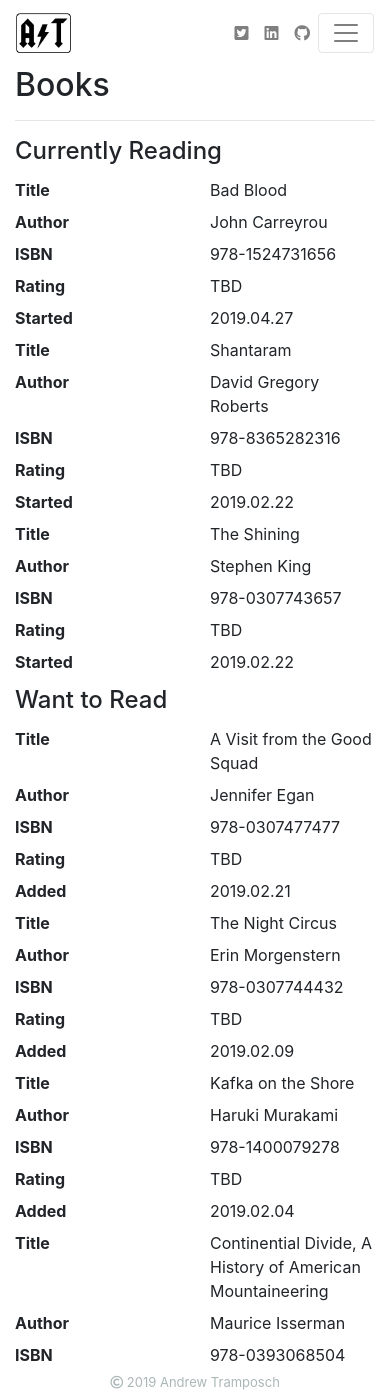
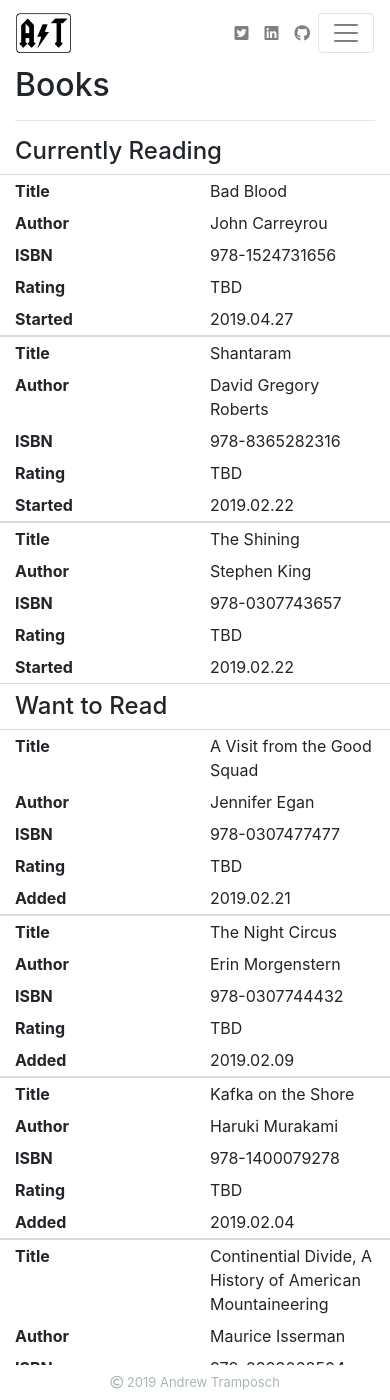
Before and after one commit to atramposch/website, a Jekyll site: the page built from about/books.html, in a window 390 px wide and 1400 px high. Built offline with Jekyll 4.4.1, drawn with Linux system fonts in a browser that asks for light colours.

Commit message:
finalized books @media queries & content

```diff
--- a/about/books.html
+++ b/about/books.html
@@ -16,7 +16,7 @@ title: Andrew Tramposch | Books
 <div class="pb-2">
     {% assign sorted = site.data.books | sort: 'date_started' | reverse %} {% for book in sorted %}
     {% if book.category == "Currently Reading" %}
-    <div class="row">
+    <div class="row min-size-borders">
         <div class="col-md-3">
             <div class="row">
                 <div class="col font-weight-bold d-block d-md-none d-lg-none d-xl-none pt-1 pb-1">Title</div>
@@ -61,7 +61,7 @@ title: Andrew Tramposch | Books
 <div class="pb-2">
     {% assign sorted = site.data.books | sort: 'date_added' | reverse %} {% for book in sorted %}
     {% if book.category == "Want to Read" %}
-    <div class="row">
+    <div class="row min-size-borders">
         <div class="col-md-3">
             <div class="row">
                 <div class="col font-weight-bold d-block d-md-none d-lg-none d-xl-none pt-1 pb-1">Title</div>
@@ -105,7 +105,7 @@ title: Andrew Tramposch | Books
 </div>
 {% assign sorted = site.data.books | sort: 'date_finished' | reverse %} {% for book in sorted %}
 {% if book.category == "Read" %}
-<div class="row">
+<div class="row min-size-borders">
     <div class="col-md-3">
         <div class="row">
             <div class="col font-weight-bold d-block d-md-none d-lg-none d-xl-none pt-1 pb-1">Title</div>
--- a/assets/css/main.css
+++ b/assets/css/main.css
@@ -48,9 +48,13 @@
     border-color: rgba(0,0,0,0.15);
 }
 
-.shaded-row-books {
-    background-color: rgba(0,0,0,0.05);
+@media (max-width: 768px) {
+
+.min-size-borders {
+    /* background-color: rgba(0,0,0,0.05); */
     border-style: solid;
     border-width: 1px 0px 1px 0px;
     border-color: rgba(0,0,0,0.15);
 }
+
+}
```
